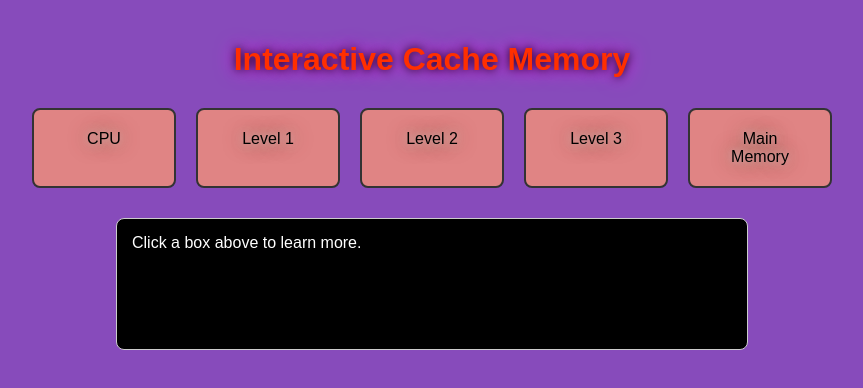
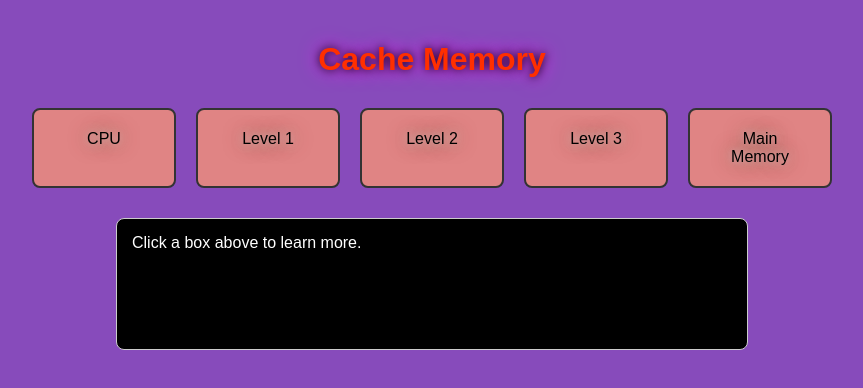
Before and after one commit to jtzai/cachememory, a plain HTML site: page index.html in a window 1280 px wide. Shown: the whole page, without its empty margins (208-1071 px from the left). Drawn offline with Linux system fonts and the light colour scheme.

Commit message:
Update index.html

```diff
--- a/index.html
+++ b/index.html
@@ -2,7 +2,7 @@
 <html lang="en">
 <head>
   <meta charset="UTF-8">
-  <title>Interactive Cache Memory</title>
+  <title>Cache Memory</title>
   <style>
     body {
       font-family: Arial, Helvetica, sans-serif;
@@ -55,7 +55,7 @@
   </style>
 </head>
 <body>
-  <h1>Interactive Cache Memory</h1>
+  <h1>Cache Memory</h1>
 
   <div class="diagram">
     <div class="box" onclick="showInfo('cpu')">CPU</div>
```
